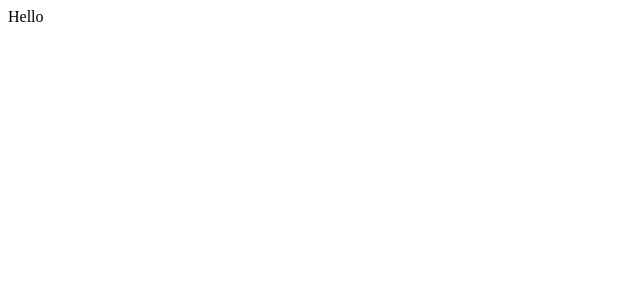
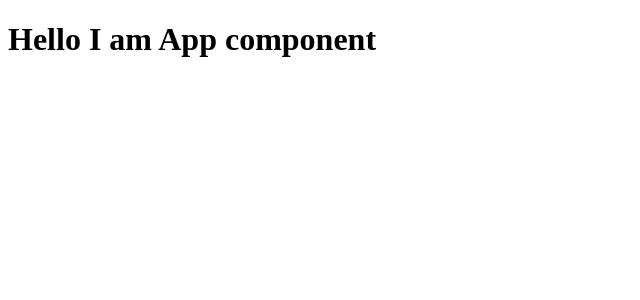
Before and after one commit to satyamrao789/Learning_ReactJs, a React (Create React App) app in the folder 01/: page / in a window 1280 px wide. Shown: the top 300 px of the page, without its empty margins (0-640 px from the left). Built offline with nearby package versions, Linux system fonts and the light colour scheme.

Commit message:
created App componen

```diff
--- /dev/null
+++ b/01/src/App.js
@@ -0,0 +1,7 @@
+function App() {
+    return(
+        <h1>Hello I am App component</h1>
+    )
+}
+
+export default App;
--- a/01/src/index.js
+++ b/01/src/index.js
@@ -1,13 +1,13 @@
 import React from 'react';
 import ReactDOM from 'react-dom/client';
 // import './index.css';
-// import App from './App';
+
+import App from './App';
 // import reportWebVitals from './reportWebVitals';
 
 const root = ReactDOM.createRoot(document.getElementById('root'));
 root.render(
   <React.StrictMode>
-    {/* <App /> */}
-    Hello
+    <App/>
   </React.StrictMode>
 );
```
